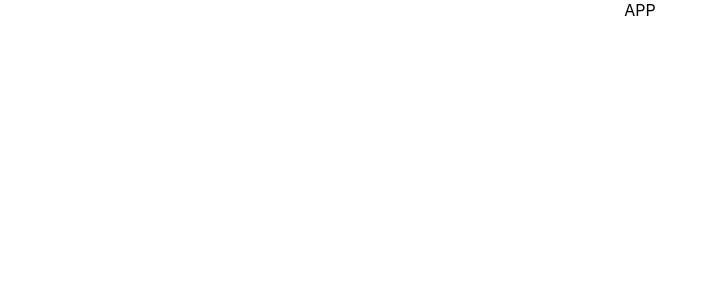
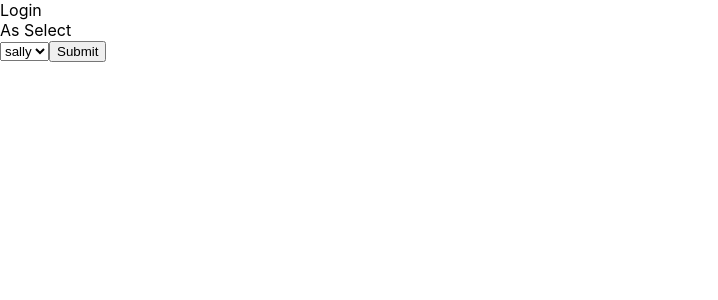
Before and after one commit to nickhibbits/employee-poll-react-app, a React (Create React App) app: page / in a window 1280 px wide. Shown: the top 300 px of the page, without its empty margins (0-718 px from the left). Built offline with nearby package versions, Linux system fonts and the light colour scheme.

Commit message:
start login form ui

```diff
--- a/src/components/App.js
+++ b/src/components/App.js
@@ -1,6 +1,16 @@
+import { useState } from "react";
 import "../styles/App.css";
+import Login from "./Login";
 
 function App() {
+  // const [user, setUser] = useState({});
+
+  const users = ["sally", "jess", "bill"];
+
+  // if (!user) {
+  return <Login users={users} setUser />;
+  // }
+
   return <div className="App">APP</div>;
 }
 
--- /dev/null
+++ b/src/components/Login.js
@@ -0,0 +1,35 @@
+import { useState } from "react";
+
+const Login = ({ users, setUser }) => {
+  const [user, _setUser] = useState("Select");
+
+  console.log("users", users);
+
+  function handleChange(user) {
+    _setUser(user);
+  }
+
+  function handleSubmit(e) {
+    e.preventDefault();
+
+    console.log(user);
+  }
+  return (
+    <div className="login-wrapper">
+      <form className="login-form" onSubmit={(e) => handleSubmit(e)}>
+        <label>Login</label>
+        <div>As {user}</div>
+        <select onChange={(e) => handleChange(e.target.value)}>
+          {users.map((user, i) => (
+            <option key={i} value={user}>
+              {user}
+            </option>
+          ))}
+        </select>
+        <input type="submit" />
+      </form>
+    </div>
+  );
+};
+
+export default Login;
```
